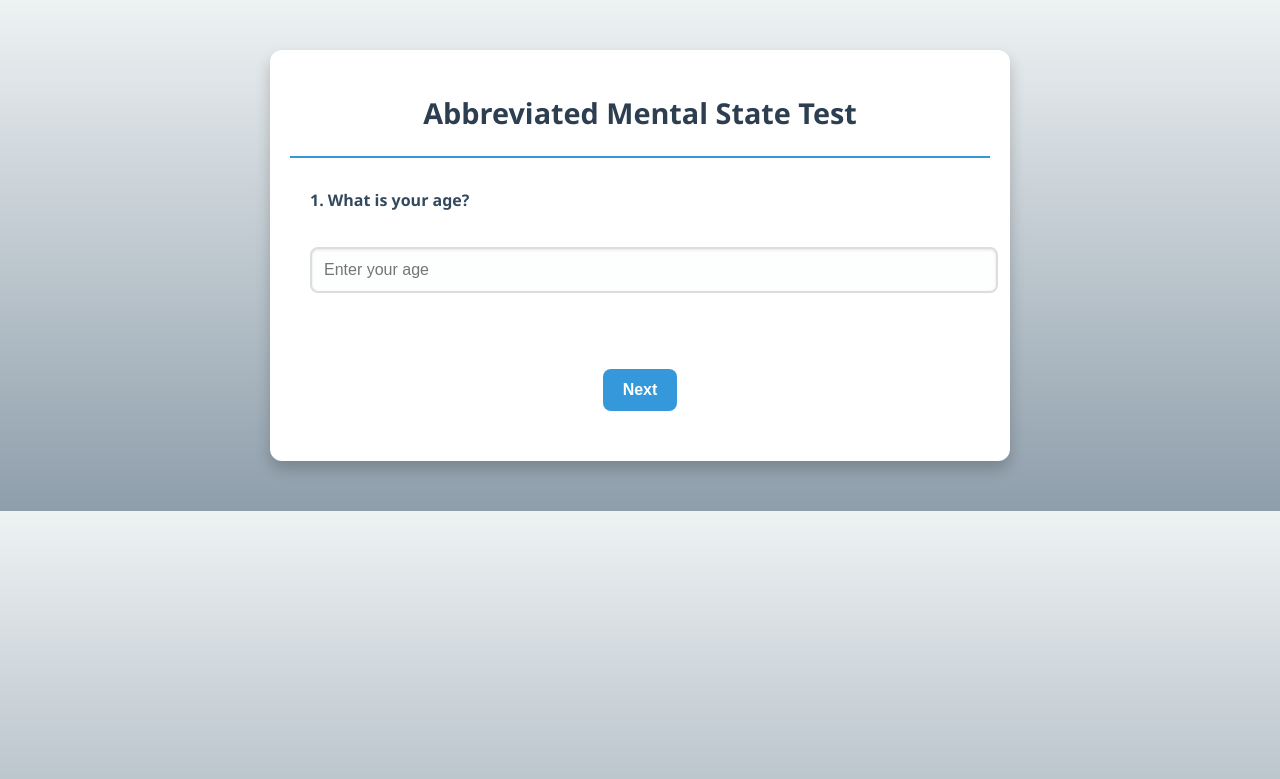
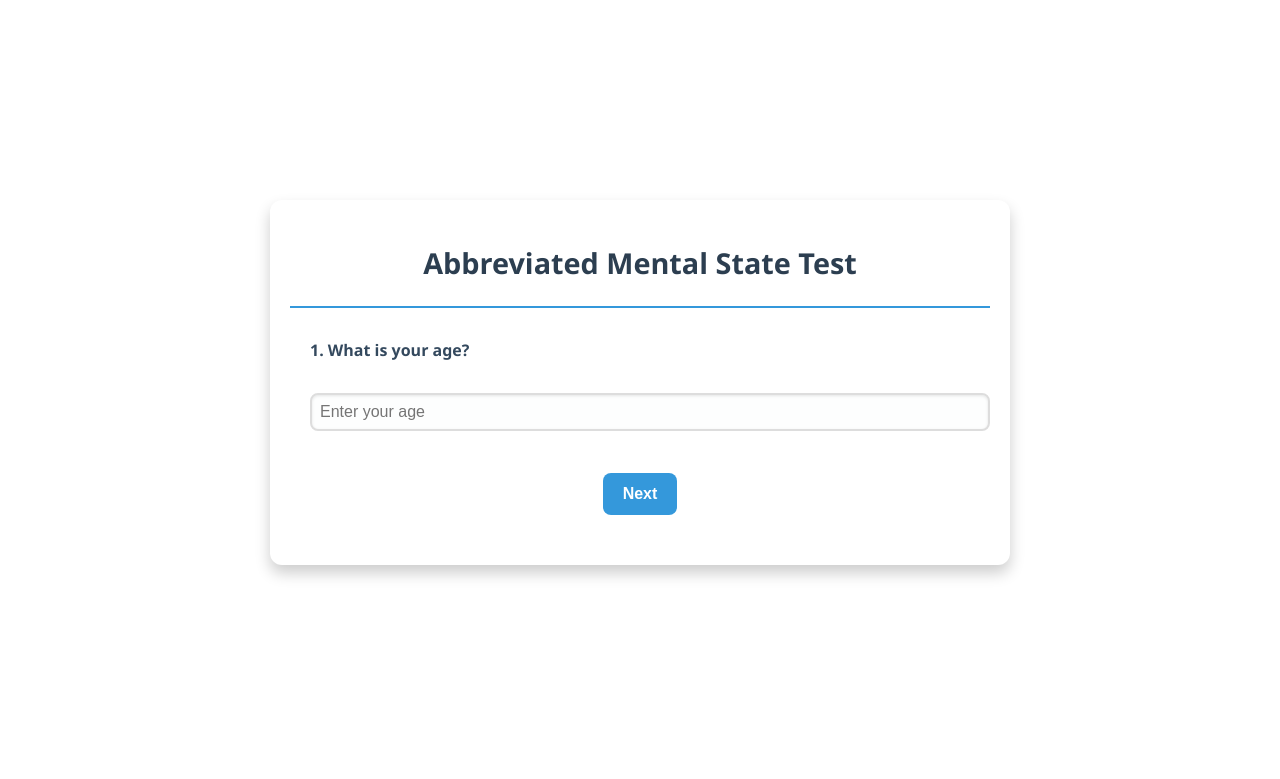
Before and after one commit to revanthkunche1206/Dementia_project, a Django app: template Projects/tool/templates/amst.html in a window 1280 px wide. Shown: the top 779 px of the page. Run offline with Django 3.2, Linux system fonts and the light colour scheme; the template is opened without the code that fills it, so the values that code supplies are empty.

Commit message:
project updates

```diff
--- a/Projects/tool/templates/amst.html
+++ b/Projects/tool/templates/amst.html
@@ -10,15 +10,13 @@
             font-family: 'Segoe UI', Tahoma, Geneva, Verdana, sans-serif;
             margin: 0;
             padding: 0;
-            background: linear-gradient(to bottom, #eef2f3, #8e9eab);
-            color: #444;
             line-height: 1.6;
         }
 
         .container {
             position: relative;
             max-width: 700px;
-            margin: 50px auto;
+            margin: 200px auto;
             padding: 20px;
             background: #ffffff;
             border-radius: 12px;
@@ -44,7 +42,7 @@
         label {
             display: block;
             font-weight: 600;
-            margin-bottom: 8px;
+            margin-bottom: 4px;
             color: #34495e;
             font-size: 1rem;
         }
@@ -53,8 +51,8 @@
         input[type="number"],
         input[type="date"] {
             width: 100%;
-            padding: 12px;
-            margin-bottom: 20px;
+            padding: 8px;
+            margin-bottom: 16px;
             border: 2px solid #ddd;
             border-radius: 8px;
             font-size: 1rem;
@@ -122,7 +120,6 @@
             justify-content: center;
             gap: 20px;
             position: relative;
-            margin-top: 30px;
             align-items: center;
             width: 100%;
         }
```
